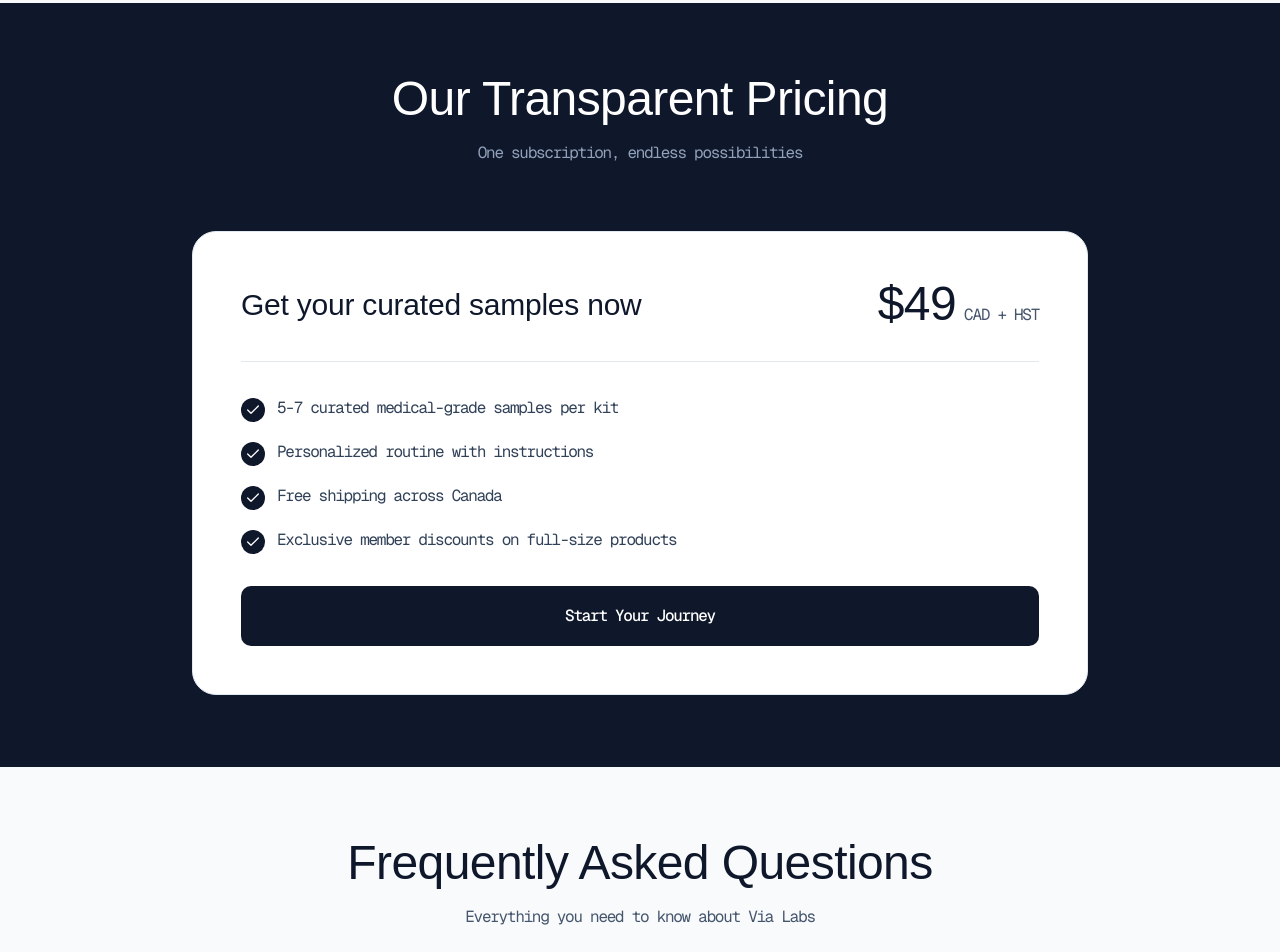
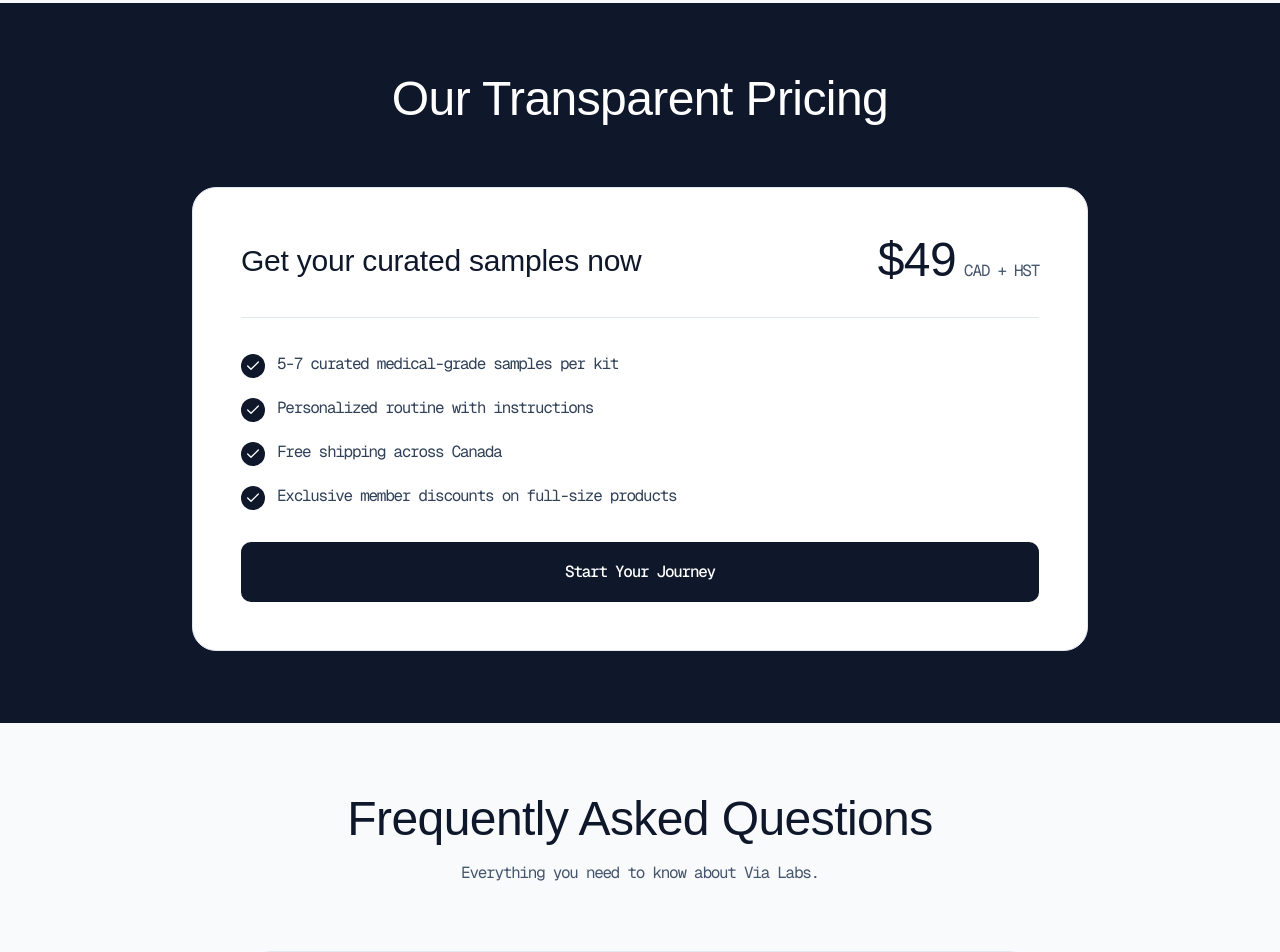
Before and after one commit to shaunchander/via-labs-mvp, a Next.js app: page / in a window 1280 px wide. Shown: the part 2500-3452 px from the top of the page. Built offline with nearby package versions, Linux system fonts and the light colour scheme; a web font is replaced by a local one.

Commit message:
remove headline from price section

```diff
--- a/app/_lib/FAQ.tsx
+++ b/app/_lib/FAQ.tsx
@@ -36,7 +36,7 @@ export function FAQ() {
             Frequently Asked Questions
           </h2>
           <p className="font-['Geist_Mono',monospace] text-[16px] tracking-[-1.28px] leading-[28px] text-slate-600">
-            Everything you need to know about Via Labs
+            Everything you need to know about Via Labs.
           </p>
         </div>
 
--- a/app/_lib/Pricing.tsx
+++ b/app/_lib/Pricing.tsx
@@ -19,9 +19,6 @@ export function Pricing() {
           <h2 className="font-['Roundo_Variable',sans-serif] font-medium text-[30px] lg:text-[48px] tracking-[-0.225px] lg:tracking-[-0.576px] leading-[36px] lg:leading-[48px] mb-4">
             Our Transparent Pricing
           </h2>
-          <p className="font-['Geist_Mono',monospace] text-[16px] tracking-[-1.28px] leading-[28px] text-slate-400">
-            One subscription, endless possibilities
-          </p>
         </div>
 
         <div className="bg-white text-slate-900 rounded-3xl p-8 lg:p-12 border border-slate-200">
```
